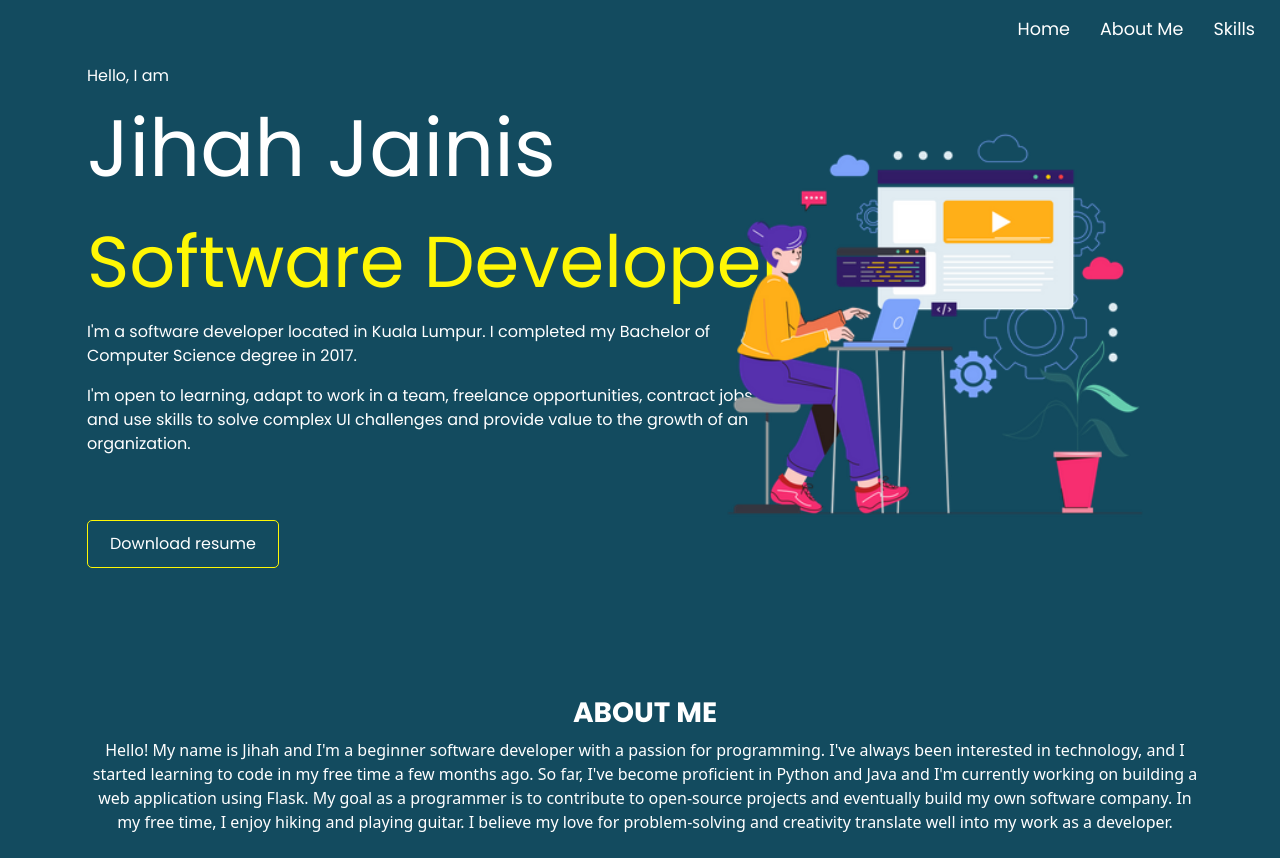
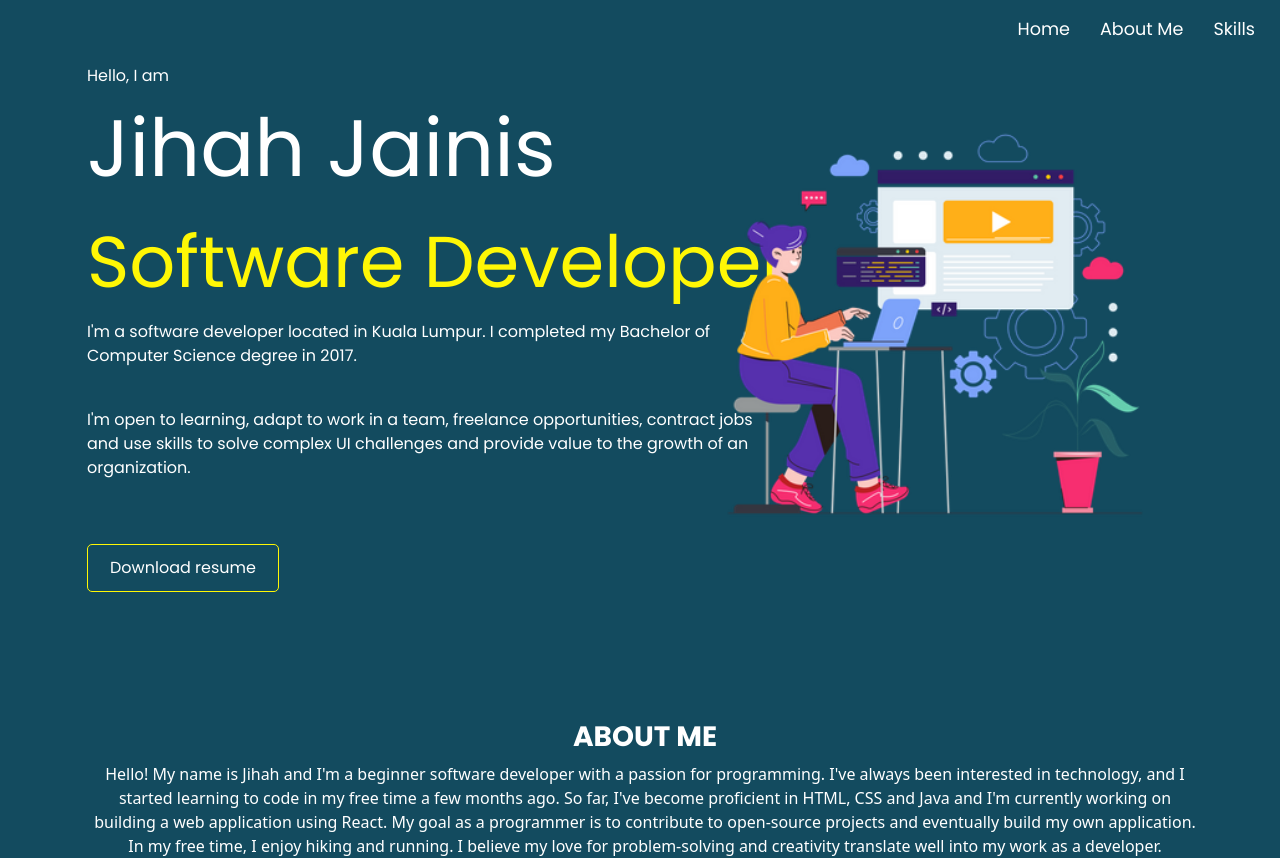
Before and after one commit to jihahjainis/jihahjainis.github.io, an Angular app: page /dashboard in a window 1280 px wide. Before the commit the page ends 834 px from the top, so only its background shows below. Built offline with nearby package versions, Linux system fonts and the light colour scheme.

Commit message:
Change description - about me

```diff
--- a/src/app/dashboard/dashboard.component.html
+++ b/src/app/dashboard/dashboard.component.html
@@ -20,6 +20,7 @@
                 <div class="dev-text">
                     I'm a software developer located in Kuala Lumpur. I completed my Bachelor of Computer Science degree in 2017.
                 </div>
+                <br>
                 <div class="dev-text">
                     I'm open to learning, adapt to work in a team, freelance opportunities, contract jobs and use skills to solve complex UI challenges and provide value to the growth of an organization.
                 </div>
@@ -34,7 +35,7 @@
             <section id="aboutMe" class="aboutMe">
                 <h3 class="section-heading">ABOUT ME</h3>
                 <div class="about-text">
-                    Hello! My name is Jihah and I'm a beginner software developer with a passion for programming. I've always been interested in technology, and I started learning to code in my free time a few months ago. So far, I've become proficient in Python and Java and I'm currently working on building a web application using Flask. My goal as a programmer is to contribute to open-source projects and eventually build my own software company. In my free time, I enjoy hiking and playing guitar. I believe my love for problem-solving and creativity translate well into my work as a developer.
+                    Hello! My name is Jihah and I'm a beginner software developer with a passion for programming. I've always been interested in technology, and I started learning to code in my free time a few months ago. So far, I've become proficient in HTML, CSS and Java and I'm currently working on building a web application using React. My goal as a programmer is to contribute to open-source projects and eventually build my own application. In my free time, I enjoy hiking and running. I believe my love for problem-solving and creativity translate well into my work as a developer.
                 </div>
             </section>
         </div>
```
